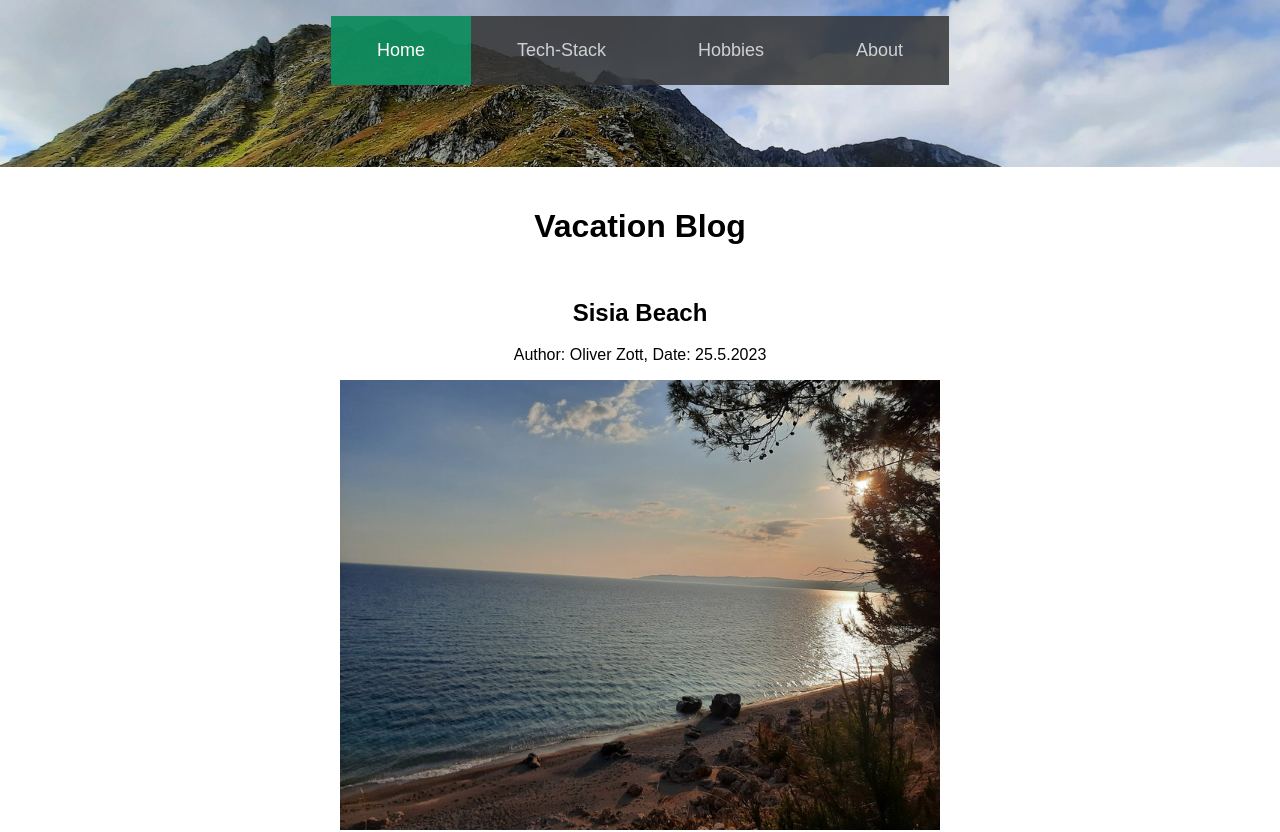
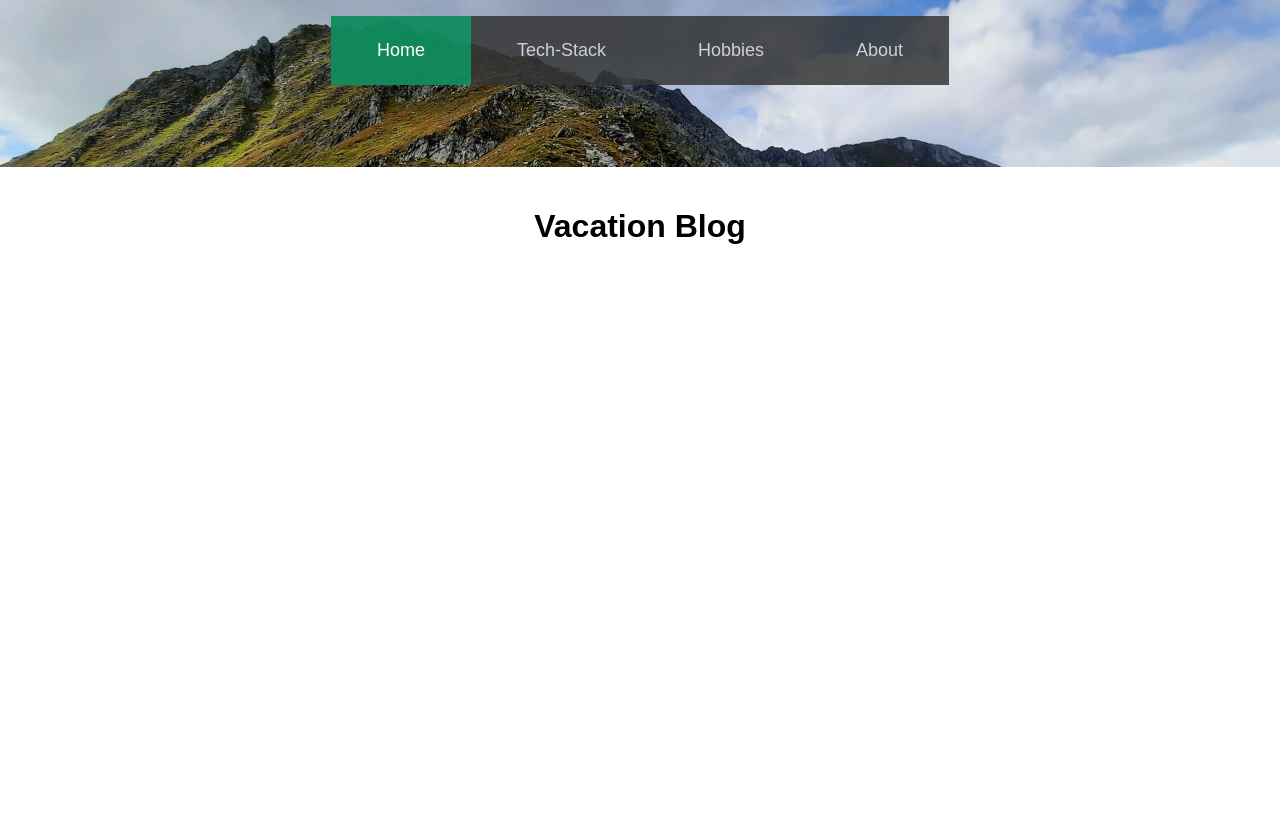
Before and after one commit to OliverZott/website, a Next.js app: page /blog in a window 1280 px wide. Shown: the top 832 px of the page. After the commit the page ends 800 px from the top, so only its background shows below. Built offline with nearby package versions, Linux system fonts and the light colour scheme.

Commit message:
blog and halloween deactivated

```diff
--- a/app/blog/page.tsx
+++ b/app/blog/page.tsx
@@ -17,7 +17,7 @@ export default function Blogs() {
             />
             <div className='container'>
                 <h1>Vacation Blog</h1>
-                <Blog posts={posts} />
+                {/* <Blog posts={posts} /> */}
 
                 {/* <main>
                     <div>
--- a/app/halloween/page.tsx
+++ b/app/halloween/deact_page.tsx
@@ -27,7 +27,7 @@ export default function Halloween() {
                                 title={movie.title + " Trailer"}
                                 src={`https://www.youtube.com/embed/${movie.trailer}`}
                                 frameBorder="0"
-                                sandbox="allow-scripts allow-same-origin allow-popups allow-forms"
+                                sandbox="allow-scripts allow-same-origin allow-popups allow-forms allow-presentation"
                                 allowFullScreen
                             ></iframe>
                         </div>
```
